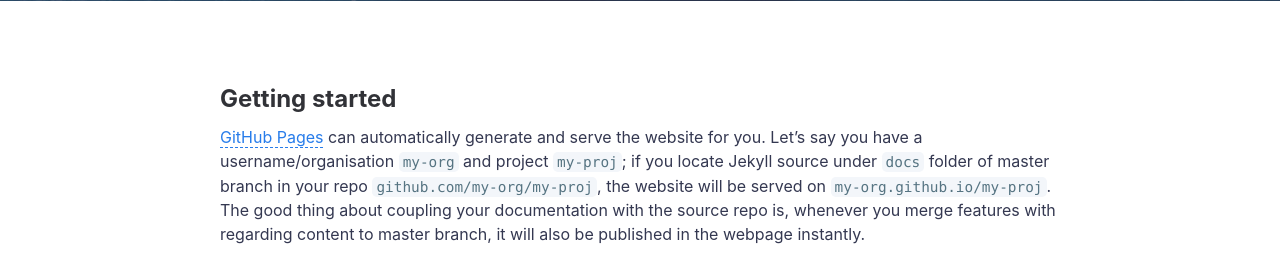
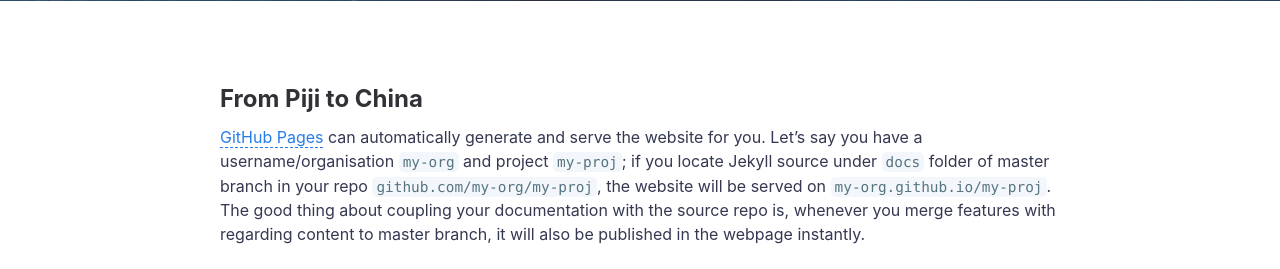
Before and after one commit to cpti372/cpti372.github.io, a Jekyll site: the page built from _posts/2017-11-26-getting-started.md, in a window 1280 px wide and 900 px high, scrolled down 399 px. Shown: the part 176-445 px from the top of the window. Built offline with Jekyll 4.4.1, drawn with Linux system fonts in a browser that asks for light colours; comment, search, counter and statistics services are not loaded.

Commit message:
Update 2017-11-26-getting-started.md

```diff
--- a/_posts/2017-11-26-getting-started.md
+++ b/_posts/2017-11-26-getting-started.md
@@ -4,7 +4,7 @@ title: 10 quetions for GBJ candidate with Coline
 featured-img: sleek
 ---
 
-## Getting started
+## From Piji to China
 
 [GitHub Pages](https://pages.github.com) can automatically generate and serve the website for you.
 Let's say you have a username/organisation `my-org` and project `my-proj`; if you locate Jekyll source under `docs` folder of master branch in your repo `github.com/my-org/my-proj`, the website will be served on `my-org.github.io/my-proj`.
```
